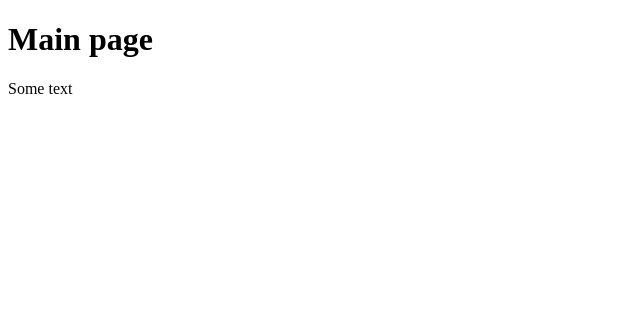
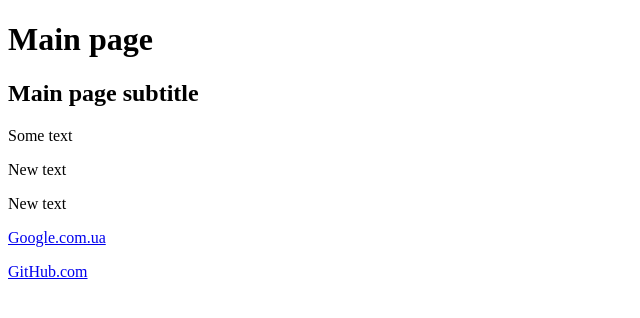
Before and after one commit to KovtonyckIlya/RRPS01, a plain HTML site: page index.html in a window 1280 px wide. Shown: the whole page, without its empty margins (0-640 px from the left). Drawn offline with Linux system fonts and the light colour scheme.

Commit message:
Update index.html

```diff
--- a/index.html
+++ b/index.html
@@ -6,6 +6,11 @@
 </head>
 <body>
    <h1>Main page</h1>
+   <h2>Main page subtitle</h2>
    <p>Some text</p>
+   <p>New text</p>
+   <p>New text</p>
+   <p><a href="https://google.com.ua">Google.com.ua</a></p>
+   <p><a href="https://github.com">GitHub.com</a></p>
 </body>
 </html>
```
